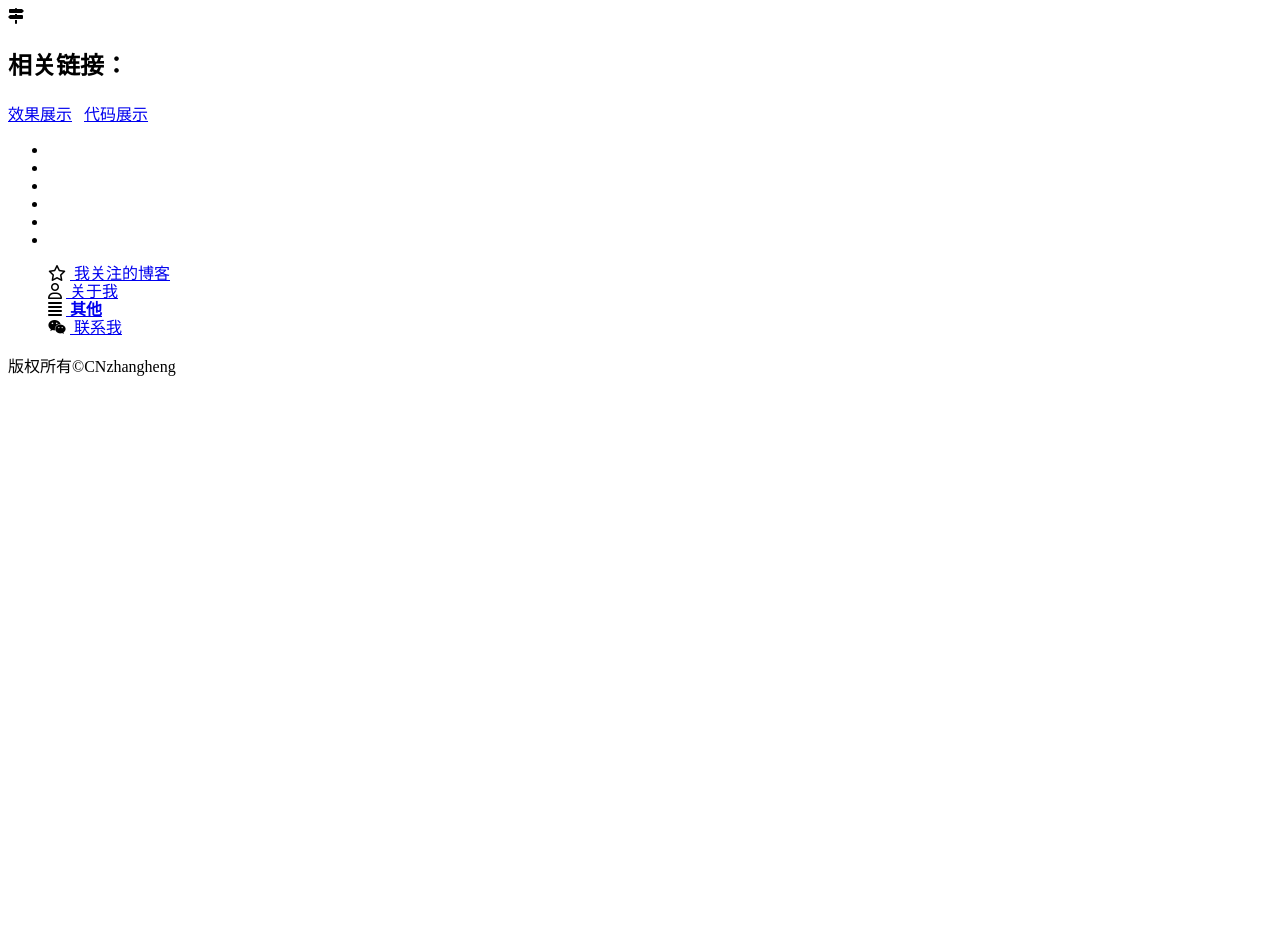
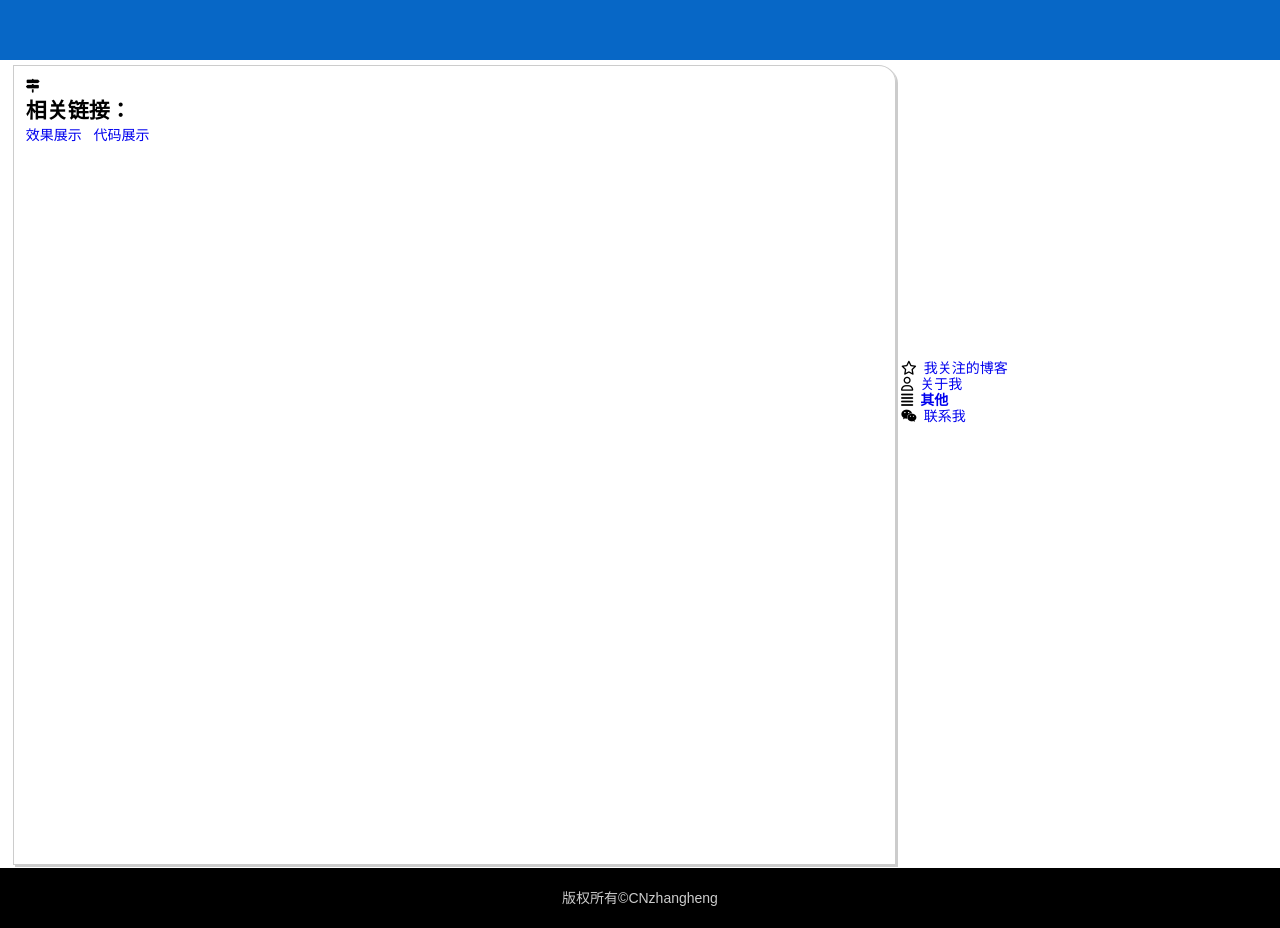
Before and after one commit to CNzhangheng/jekyll_demo, a Jekyll site: the page built from _posts/2017-04-13-a.html, in a window 1280 px wide. Built offline with Jekyll 4.4.1, drawn with Linux system fonts in a browser that asks for light colours; nearby versions of some CDN libraries; library files that are not in the unit come from our copies; before the commit the page ends 900 px from its top, so only the background shows below that.

Commit message:
Update default.html

```diff
--- a/_layouts/default.html
+++ b/_layouts/default.html
@@ -5,7 +5,7 @@
     <title>CNzhangheng个人博客</title>
     <meta name="viewport" content="width=device-width, initial-scale=1"/>
     <link rel="stylesheet" href="css/font-awesome-4.7.0/css/font-awesome.min.css">
-    <link rel="stylesheet" href="css/layout.css">
+    <link rel="stylesheet" href="https://github.com/CNzhangheng/jekyll_demo/blob/master/css/layout.css">
 </head>
 <body>
 <div class="header"></div>
```
